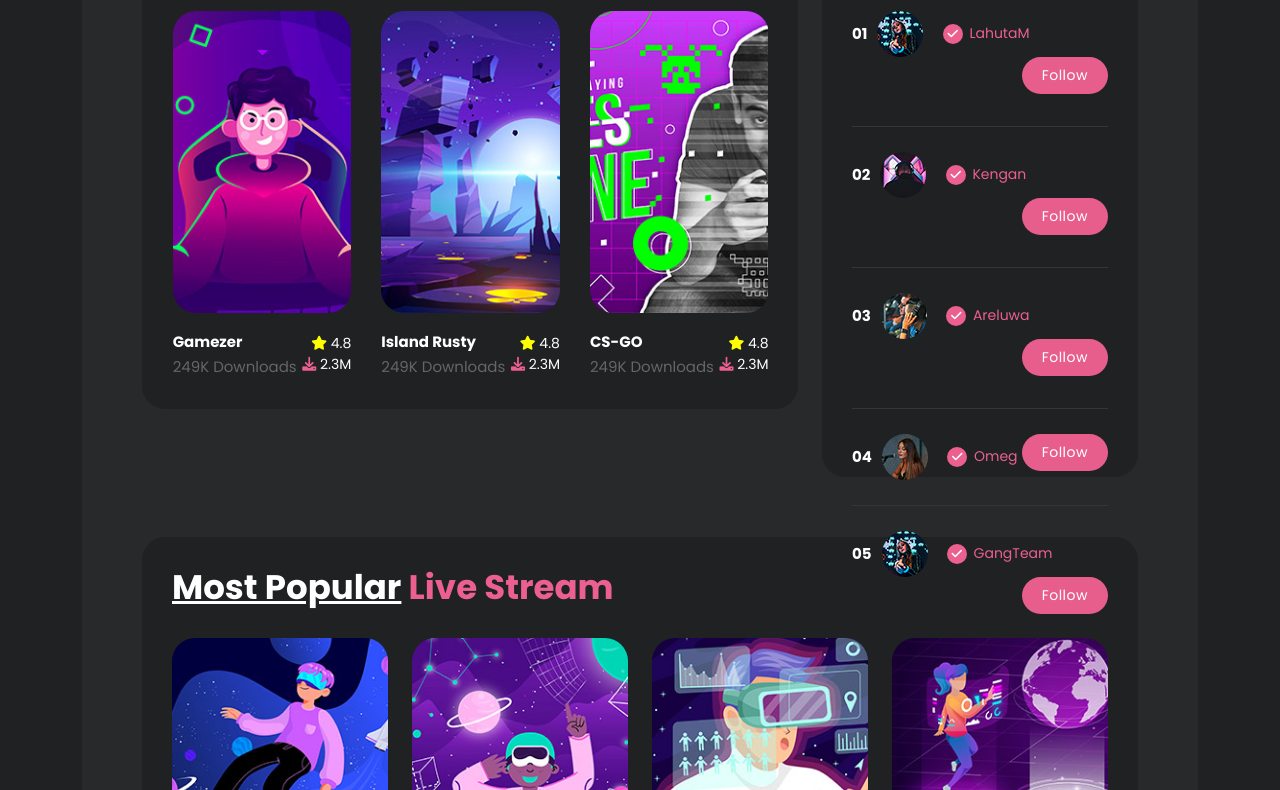
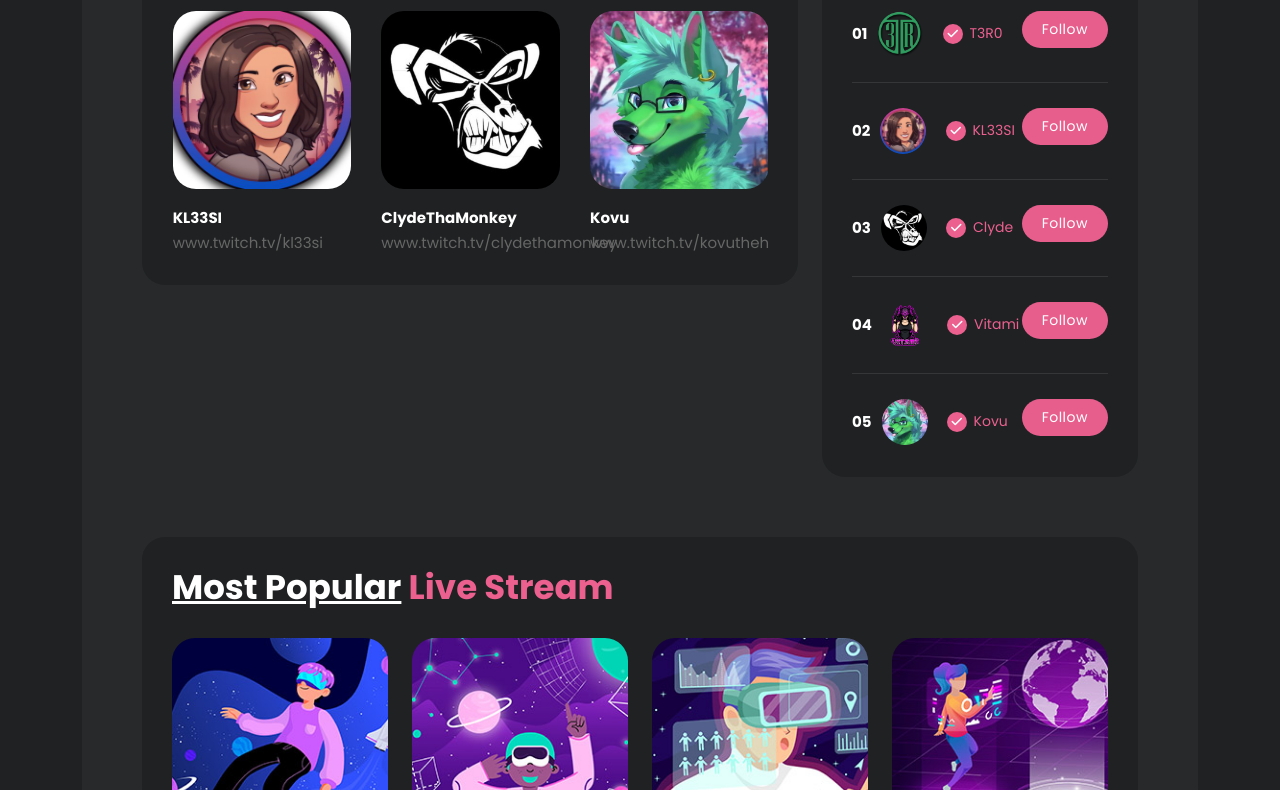
Before and after one commit to CodexElite/Sabersite, a plain HTML site: page streams.html in a window 1280 px wide. Shown: the part 260-1050 px from the top of the page. Drawn offline with nearby package versions, Linux system fonts and the light colour scheme.

Commit message:
more updates!

```diff
--- a/streams.html
+++ b/streams.html
@@ -86,86 +86,57 @@ https://templatemo.com/tm-579-cyborg-gaming
             <div class="col-lg-8">
               <div class="featured-games header-text">
                 <div class="heading-section">
-                  <h4><em>Live</em> Streams</h4>
+                  <h4><em>Featured</em> Streamers</h4>
                 </div>
                 <div class="owl-features owl-carousel">
                   <div class="item">
                     <div class="thumb">
-                      <img src="assets/images/featured-01.jpg" alt="">
+                      <img src="assets/images/327d8428effe5b51-profile_image-300x300.png" alt="">
                       <div class="hover-effect">
-                        <h6>2.4K Streaming</h6>
+                        <h6>Ducky</h6>
                       </div>
                     </div>
-                    <h4>CS-GO<br><span>249K Downloads</span></h4>
-                    <ul>
-                      <li><i class="fa fa-star"></i> 4.8</li>
-                      <li><i class="fa fa-download"></i> 2.3M</li>
-                    </ul>
+                    <h4>T3R0<br><span>www.twitch.tv/t3r0</span></h4>
+
                   </div>
                   <div class="item">
                     <div class="thumb">
-                      <img src="assets/images/featured-02.jpg" alt="">
+                      <img src="assets/images/4ROuGIyZ_400x400.jpg" alt="">
                       <div class="hover-effect">
-                        <h6>2.4K Streaming</h6>
+                        <h6>Duck2</h6>
                       </div>
                     </div>
-                    <h4>Gamezer<br><span>249K Downloads</span></h4>
-                    <ul>
-                      <li><i class="fa fa-star"></i> 4.8</li>
-                      <li><i class="fa fa-download"></i> 2.3M</li>
-                    </ul>
+                    <h4>KL33SI<br><span>www.twitch.tv/kl33si</span></h4>
+
                   </div>
                   <div class="item">
                     <div class="thumb">
-                      <img src="assets/images/featured-03.jpg" alt="">
+                      <img src="assets/images/9d00e871d45c4ab4-profile_image-300x300.jpeg" alt="">
                       <div class="hover-effect">
-                        <h6>2.4K Streaming</h6>
+                        <h6>Monkey</h6>
                       </div>
                     </div>
-                    <h4>Island Rusty<br><span>249K Downloads</span></h4>
-                    <ul>
-                      <li><i class="fa fa-star"></i> 4.8</li>
-                      <li><i class="fa fa-download"></i> 2.3M</li>
-                    </ul>
+                    <h4>ClydeThaMonkey<br><span>www.twitch.tv/clydethamonkey</span></h4>
+
                   </div>
                   <div class="item">
                     <div class="thumb">
-                      <img src="assets/images/featured-01.jpg" alt="">
+                      <img src="assets/images/361739.jpg" alt="">
                       <div class="hover-effect">
-                        <h6>2.4K Streaming</h6>
+                        <h6>Busko</h6>
                       </div>
                     </div>
-                    <h4>CS-GO<br><span>249K Downloads</span></h4>
-                    <ul>
-                      <li><i class="fa fa-star"></i> 4.8</li>
-                      <li><i class="fa fa-download"></i> 2.3M</li>
-                    </ul>
+                    <h4>Kovu<br><span>www.twitch.tv/kovuthehusky</span></h4>
+
                   </div>
                   <div class="item">
                     <div class="thumb">
-                      <img src="assets/images/featured-02.jpg" alt="">
+                      <img src="assets/images/2a94a6be-c75e-4e05-b68e-86d55d79dd13-profile_image-300x300.png" alt="">
                       <div class="hover-effect">
-                        <h6>2.4K Streaming</h6>
+                        <h6>Vi Vi</h6>
                       </div>
                     </div>
-                    <h4>Gamezer<br><span>249K Downloads</span></h4>
-                    <ul>
-                      <li><i class="fa fa-star"></i> 4.8</li>
-                      <li><i class="fa fa-download"></i> 2.3M</li>
-                    </ul>
-                  </div>
-                  <div class="item">
-                    <div class="thumb">
-                      <img src="assets/images/featured-03.jpg" alt="">
-                      <div class="hover-effect">
-                        <h6>2.4K Streaming</h6>
-                      </div>
-                    </div>
-                    <h4>Island Rusty<br><span>249K Downloads</span></h4>
-                    <ul>
-                      <li><i class="fa fa-star"></i> 4.8</li>
-                      <li><i class="fa fa-download"></i> 2.3M</li>
-                    </ul>
+                    <h4>Vitami<br><span>www.twitch.tv/vitami</span></h4>
                   </div>
                 </div>
               </div>
@@ -173,47 +144,47 @@ https://templatemo.com/tm-579-cyborg-gaming
             <div class="col-lg-4">
               <div class="top-streamers">
                 <div class="heading-section">
-                  <h4><em>Top</em> Streamers</h4>
+                  <h4><em>Follow</em> Friends</h4>
                 </div>
                 <ul>
                   <li>
                     <span>01</span>
-                    <img src="assets/images/avatar-01.jpg" alt="" style="max-width: 46px; border-radius: 50%; margin-right: 15px;">
-                    <h6><i class="fa fa-check"></i> LahutaM</h6>
+                    <img src="assets/images/327d8428effe5b51-profile_image-300x300.png" alt="" style="max-width: 46px; border-radius: 50%; margin-right: 15px;">
+                    <h6><i class="fa fa-check"></i> T3R0</h6>
                     <div class="main-button">
-                      <a href="#">Follow</a>
+                      <a href="https://www.twitch.tv/t3r0">Follow</a>
                     </div>
                   </li>
                   <li>
                     <span>02</span>
-                    <img src="assets/images/avatar-02.jpg" alt="" style="max-width: 46px; border-radius: 50%; margin-right: 15px;">
-                    <h6><i class="fa fa-check"></i> Kengan</h6>
+                    <img src="assets/images/4ROuGIyZ_400x400.jpg" alt="" style="max-width: 46px; border-radius: 50%; margin-right: 15px;">
+                    <h6><i class="fa fa-check"></i> KL33SI</h6>
                     <div class="main-button">
-                      <a href="#">Follow</a>
+                      <a href="https://www.twitch.tv/kl33si">Follow</a>
                     </div>
                   </li>
                   <li>
                     <span>03</span>
-                    <img src="assets/images/avatar-03.jpg" alt="" style="max-width: 46px; border-radius: 50%; margin-right: 15px;">
-                    <h6><i class="fa fa-check"></i> Areluwa</h6>
+                    <img src="assets/images/9d00e871d45c4ab4-profile_image-300x300.jpeg" alt="" style="max-width: 46px; border-radius: 50%; margin-right: 15px;">
+                    <h6><i class="fa fa-check"></i> Clyde</h6>
                     <div class="main-button">
-                      <a href="#">Follow</a>
+                      <a href="https://www.twitch.tv/clydethamonkey">Follow</a>
                     </div>
                   </li>
                   <li>
                     <span>04</span>
-                    <img src="assets/images/avatar-04.jpg" alt="" style="max-width: 46px; border-radius: 50%; margin-right: 15px;">
-                    <h6><i class="fa fa-check"></i> Omeg</h6>
+                    <img src="assets/images/2a94a6be-c75e-4e05-b68e-86d55d79dd13-profile_image-300x300.png" alt="" style="max-width: 46px; border-radius: 50%; margin-right: 15px;">
+                    <h6><i class="fa fa-check"></i> Vitami</h6>
                     <div class="main-button">
-                      <a href="#">Follow</a>
+                      <a href="https://www.twitch.tv/vitami">Follow</a>
                     </div>
                   </li>
                   <li>
                     <span>05</span>
-                    <img src="assets/images/avatar-01.jpg" alt="" style="max-width: 46px; border-radius: 50%; margin-right: 15px;">
-                    <h6><i class="fa fa-check"></i> GangTeam</h6>
+                    <img src="assets/images/361739.jpg" alt="" style="max-width: 46px; border-radius: 50%; margin-right: 15px;">
+                    <h6><i class="fa fa-check"></i> Kovu</h6>
                     <div class="main-button">
-                      <a href="#">Follow</a>
+                      <a href="https://www.twitch.tv/kovuthehusky">Follow</a>
                     </div>
                   </li>
                 </ul>
```
Also changed, not shown: assets/images/2a94a6be-c75e-4e05-b68e-86d55d79dd13-profile_image-300x300.png (added), assets/images/327d8428effe5b51-profile_image-300x300.png (added), assets/images/361739.jpg (added), assets/images/4ROuGIyZ_400x400.jpg (added), assets/images/9d00e871d45c4ab4-profile_image-300x300.jpeg (added).
